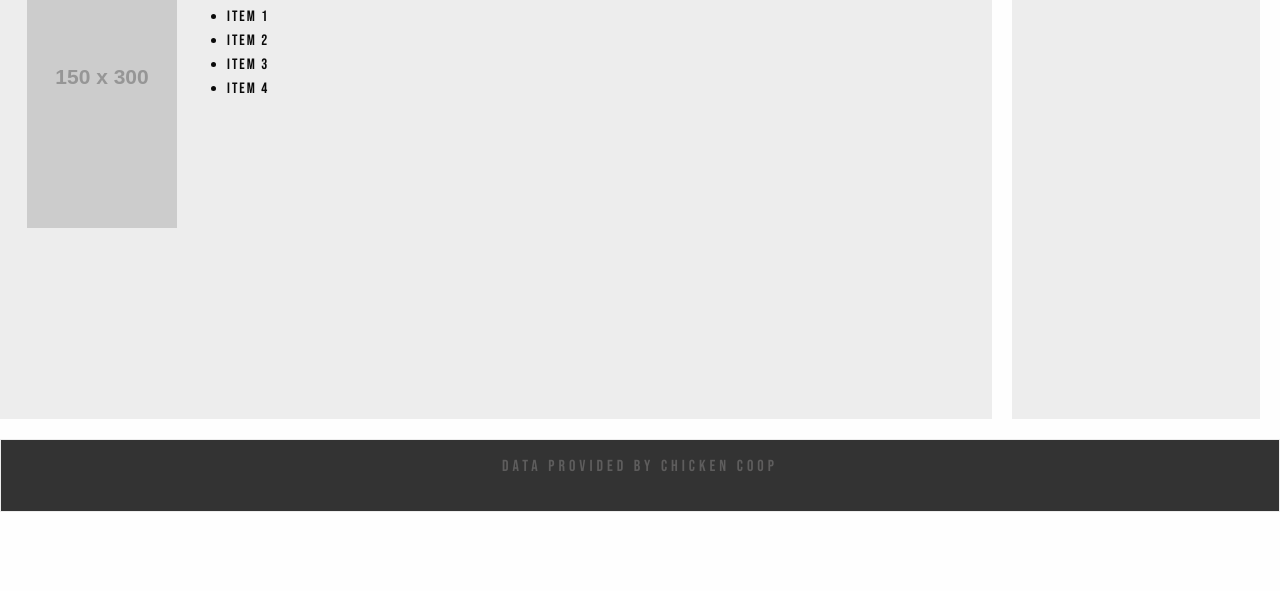
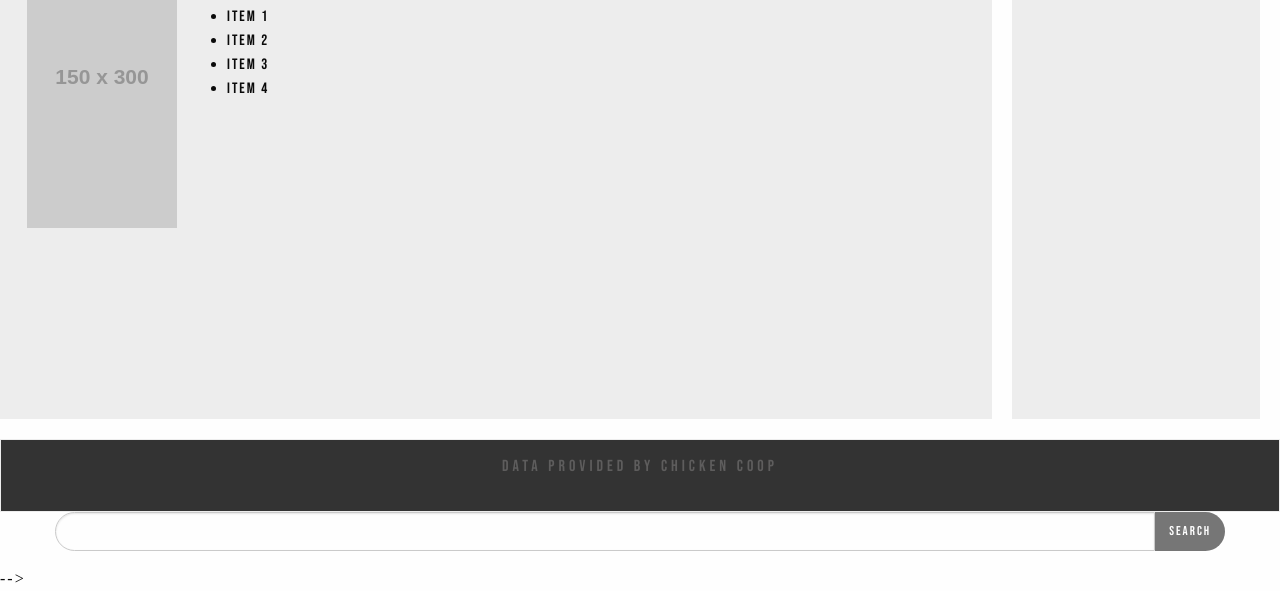
Before and after one commit to Annastasshia/Checkpoint, a plain HTML site: page index.html in a window 1280 px wide. Shown: the part 288-879 px from the top of the page. Before the commit the page ends 800 px from the top, so only its background shows below. Drawn offline with nearby package versions, Linux system fonts and the light colour scheme; placeholder pictures from the web are drawn by us.

Commit message:
Update index.html

```diff
--- a/index.html
+++ b/index.html
@@ -87,7 +87,7 @@
   </div>
 
 
-  <!-- <div class="grid-container">
+  <div class="grid-container">
 
       <div class="input-group input-group-rounded">
         <input class="input-group-field" type="search">
@@ -102,7 +102,7 @@
   <!-- create an input field for search term -->
 
   <!-- #display-field CARD : with dynamically generated elements-->
-  <!-- static footer -->
+  <!-- static footer
 
 
   <script src="./script.js"></script>
```
